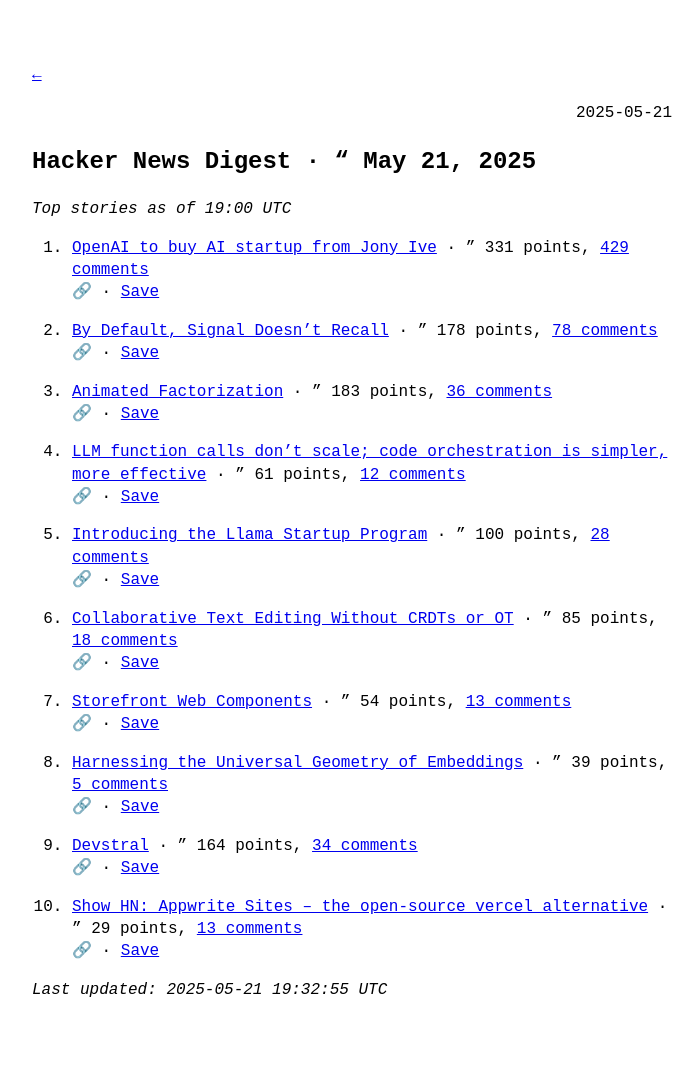
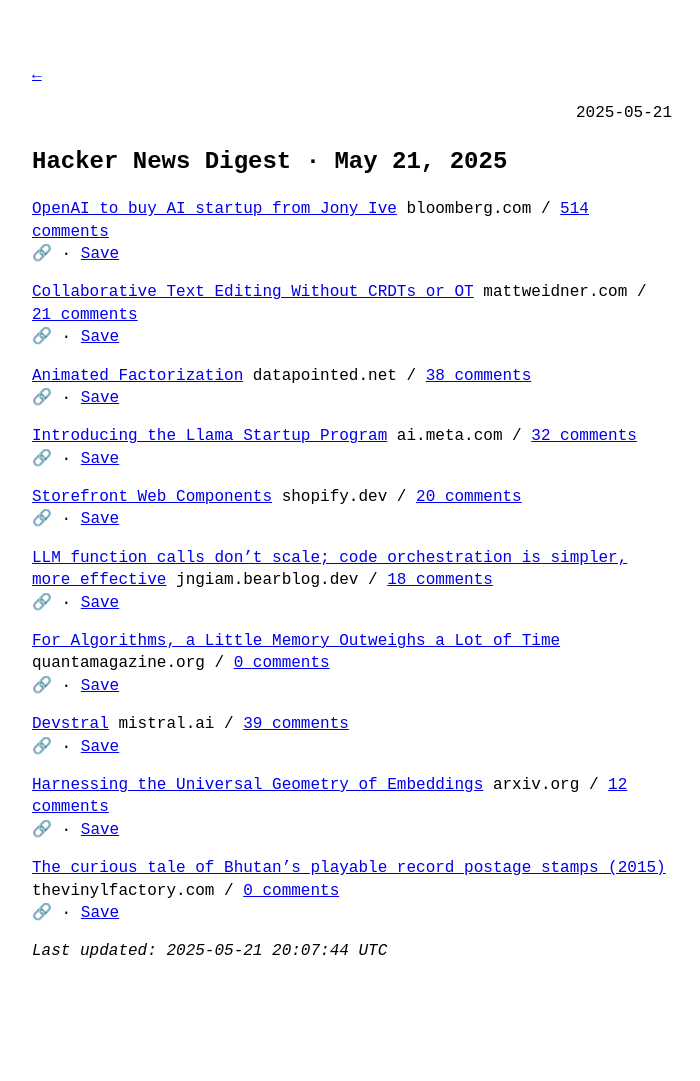
Before and after one commit to syazarilasyraf/hn.syazarilasyraf.com, a Jekyll site: the page built from _posts/2025-05-21-hn.md, in a window 1280 px wide. Shown: the whole page, without its empty margins (288-988 px from the left). Built offline with Jekyll 4.4.1, drawn with Linux system fonts in a browser that asks for light colours; after the commit the page ends 1043 px from its top, so only the background shows below that.

Commit message:
Add daily HN digest for 2025-05-21

```diff
--- a/_posts/2025-05-21-hn.md
+++ b/_posts/2025-05-21-hn.md
@@ -1,40 +1,38 @@
 ---
-title: "Hacker News Digest · “ May 21, 2025"
-date: 2025-05-21T19:00:00Z
+title: "Hacker News Digest · May 21, 2025"
+date: 2025-05-21T20:00:00Z
 layout: post
 ---
 
-*Top stories as of 19:00 UTC*
+[OpenAI to buy AI startup from Jony Ive](https://www.bloomberg.com/news/articles/2025-05-21/openai-to-buy-apple-veteran-jony-ive-s-ai-device-startup-in-6-5-billion-deal)  bloomberg.com / [514 comments](https://news.ycombinator.com/item?id=44053518)
+🔗 · [Save](https://bookmark.syazarilasyraf.com/bookmarks/new?url=https%3A%2F%2Fwww.bloomberg.com%2Fnews%2Farticles%2F2025-05-21%2Fopenai-to-buy-apple-veteran-jony-ive-s-ai-device-startup-in-6-5-billion-deal&title=OpenAI%20to%20buy%20AI%20startup%20from%20Jony%20Ive)
 
-1. [OpenAI to buy AI startup from Jony Ive](https://www.bloomberg.com/news/articles/2025-05-21/openai-to-buy-apple-veteran-jony-ive-s-ai-device-startup-in-6-5-billion-deal) · ” 331 points, [429 comments](https://news.ycombinator.com/item?id=44053518)
-   🔗 · [Save](https://bookmark.syazarilasyraf.com/bookmarks/new?url=https%3A%2F%2Fwww.bloomberg.com%2Fnews%2Farticles%2F2025-05-21%2Fopenai-to-buy-apple-veteran-jony-ive-s-ai-device-startup-in-6-5-billion-deal&title=OpenAI%20to%20buy%20AI%20startup%20from%20Jony%20Ive)
+[Collaborative Text Editing Without CRDTs or OT](https://mattweidner.com/2025/05/21/text-without-crdts.html)  mattweidner.com / [21 comments](https://news.ycombinator.com/item?id=44053560)
+🔗 · [Save](https://bookmark.syazarilasyraf.com/bookmarks/new?url=https%3A%2F%2Fmattweidner.com%2F2025%2F05%2F21%2Ftext-without-crdts.html&title=Collaborative%20Text%20Editing%20Without%20CRDTs%20or%20OT)
 
-2. [By Default, Signal Doesn't Recall](https://signal.org/blog/signal-doesnt-recall/) · ” 178 points, [78 comments](https://news.ycombinator.com/item?id=44053364)
-   🔗 · [Save](https://bookmark.syazarilasyraf.com/bookmarks/new?url=https%3A%2F%2Fsignal.org%2Fblog%2Fsignal-doesnt-recall%2F&title=By%20Default%2C%20Signal%20Doesn%27t%20Recall)
+[Animated Factorization](http://www.datapointed.net/visualizations/math/factorization/animated-diagrams/)  datapointed.net / [38 comments](https://news.ycombinator.com/item?id=44051958)
+🔗 · [Save](https://bookmark.syazarilasyraf.com/bookmarks/new?url=http%3A%2F%2Fwww.datapointed.net%2Fvisualizations%2Fmath%2Ffactorization%2Fanimated-diagrams%2F&title=Animated%20Factorization)
 
-3. [Animated Factorization](http://www.datapointed.net/visualizations/math/factorization/animated-diagrams/) · ” 183 points, [36 comments](https://news.ycombinator.com/item?id=44051958)
-   🔗 · [Save](https://bookmark.syazarilasyraf.com/bookmarks/new?url=http%3A%2F%2Fwww.datapointed.net%2Fvisualizations%2Fmath%2Ffactorization%2Fanimated-diagrams%2F&title=Animated%20Factorization)
+[Introducing the Llama Startup Program](https://ai.meta.com/blog/llama-startup-program/?_fb_noscript=1)  ai.meta.com / [32 comments](https://news.ycombinator.com/item?id=44052984)
+🔗 · [Save](https://bookmark.syazarilasyraf.com/bookmarks/new?url=https%3A%2F%2Fai.meta.com%2Fblog%2Fllama-startup-program%2F%3F_fb_noscript%3D1&title=Introducing%20the%20Llama%20Startup%20Program)
 
-4. [LLM function calls don't scale; code orchestration is simpler, more effective](https://jngiam.bearblog.dev/mcp-large-data/) · ” 61 points, [12 comments](https://news.ycombinator.com/item?id=44053744)
-   🔗 · [Save](https://bookmark.syazarilasyraf.com/bookmarks/new?url=https%3A%2F%2Fjngiam.bearblog.dev%2Fmcp-large-data%2F&title=LLM%20function%20calls%20don%27t%20scale%3B%20code%20orchestration%20is%20simpler%2C%20more%20effective)
+[Storefront Web Components](https://shopify.dev/docs/api/storefront-web-components)  shopify.dev / [20 comments](https://news.ycombinator.com/item?id=44053603)
+🔗 · [Save](https://bookmark.syazarilasyraf.com/bookmarks/new?url=https%3A%2F%2Fshopify.dev%2Fdocs%2Fapi%2Fstorefront-web-components&title=Storefront%20Web%20Components)
 
-5. [Introducing the Llama Startup Program](https://ai.meta.com/blog/llama-startup-program/?_fb_noscript=1) · ” 100 points, [28 comments](https://news.ycombinator.com/item?id=44052984)
-   🔗 · [Save](https://bookmark.syazarilasyraf.com/bookmarks/new?url=https%3A%2F%2Fai.meta.com%2Fblog%2Fllama-startup-program%2F%3F_fb_noscript%3D1&title=Introducing%20the%20Llama%20Startup%20Program)
+[LLM function calls don't scale; code orchestration is simpler, more effective](https://jngiam.bearblog.dev/mcp-large-data/)  jngiam.bearblog.dev / [18 comments](https://news.ycombinator.com/item?id=44053744)
+🔗 · [Save](https://bookmark.syazarilasyraf.com/bookmarks/new?url=https%3A%2F%2Fjngiam.bearblog.dev%2Fmcp-large-data%2F&title=LLM%20function%20calls%20don%27t%20scale%3B%20code%20orchestration%20is%20simpler%2C%20more%20effective)
 
-6. [Collaborative Text Editing Without CRDTs or OT](https://mattweidner.com/2025/05/21/text-without-crdts.html) · ” 85 points, [18 comments](https://news.ycombinator.com/item?id=44053560)
-   🔗 · [Save](https://bookmark.syazarilasyraf.com/bookmarks/new?url=https%3A%2F%2Fmattweidner.com%2F2025%2F05%2F21%2Ftext-without-crdts.html&title=Collaborative%20Text%20Editing%20Without%20CRDTs%20or%20OT)
+[For Algorithms, a Little Memory Outweighs a Lot of Time](https://www.quantamagazine.org/for-algorithms-a-little-memory-outweighs-a-lot-of-time-20250521/)  quantamagazine.org / [0 comments](https://news.ycombinator.com/item?id=44055347)
+🔗 · [Save](https://bookmark.syazarilasyraf.com/bookmarks/new?url=https%3A%2F%2Fwww.quantamagazine.org%2Ffor-algorithms-a-little-memory-outweighs-a-lot-of-time-20250521%2F&title=For%20Algorithms%2C%20a%20Little%20Memory%20Outweighs%20a%20Lot%20of%20Time)
 
-7. [Storefront Web Components](https://shopify.dev/docs/api/storefront-web-components) · ” 54 points, [13 comments](https://news.ycombinator.com/item?id=44053603)
-   🔗 · [Save](https://bookmark.syazarilasyraf.com/bookmarks/new?url=https%3A%2F%2Fshopify.dev%2Fdocs%2Fapi%2Fstorefront-web-components&title=Storefront%20Web%20Components)
+[Devstral](https://mistral.ai/news/devstral)  mistral.ai / [39 comments](https://news.ycombinator.com/item?id=44051733)
+🔗 · [Save](https://bookmark.syazarilasyraf.com/bookmarks/new?url=https%3A%2F%2Fmistral.ai%2Fnews%2Fdevstral&title=Devstral)
 
-8. [Harnessing the Universal Geometry of Embeddings](https://arxiv.org/abs/2505.12540) · ” 39 points, [5 comments](https://news.ycombinator.com/item?id=44054425)
-   🔗 · [Save](https://bookmark.syazarilasyraf.com/bookmarks/new?url=https%3A%2F%2Farxiv.org%2Fabs%2F2505.12540&title=Harnessing%20the%20Universal%20Geometry%20of%20Embeddings)
+[Harnessing the Universal Geometry of Embeddings](https://arxiv.org/abs/2505.12540)  arxiv.org / [12 comments](https://news.ycombinator.com/item?id=44054425)
+🔗 · [Save](https://bookmark.syazarilasyraf.com/bookmarks/new?url=https%3A%2F%2Farxiv.org%2Fabs%2F2505.12540&title=Harnessing%20the%20Universal%20Geometry%20of%20Embeddings)
 
-9. [Devstral](https://mistral.ai/news/devstral) · ” 164 points, [34 comments](https://news.ycombinator.com/item?id=44051733)
-   🔗 · [Save](https://bookmark.syazarilasyraf.com/bookmarks/new?url=https%3A%2F%2Fmistral.ai%2Fnews%2Fdevstral&title=Devstral)
-
-10. [Show HN: Appwrite Sites – the open-source vercel alternative](https://appwrite.io/blog/post/announcing-appwrite-sites) · ” 29 points, [13 comments](https://news.ycombinator.com/item?id=44029057)
-   🔗 · [Save](https://bookmark.syazarilasyraf.com/bookmarks/new?url=https%3A%2F%2Fappwrite.io%2Fblog%2Fpost%2Fannouncing-appwrite-sites&title=Show%20HN%3A%20Appwrite%20Sites%20%E2%80%93%20the%20open-source%20vercel%20alternative)
+[The curious tale of Bhutan's playable record postage stamps (2015)](https://thevinylfactory.com/features/the-curious-tale-of-bhutans-playable-record-postage-stamps/)  thevinylfactory.com / [0 comments](https://news.ycombinator.com/item?id=44054775)
+🔗 · [Save](https://bookmark.syazarilasyraf.com/bookmarks/new?url=https%3A%2F%2Fthevinylfactory.com%2Ffeatures%2Fthe-curious-tale-of-bhutans-playable-record-postage-stamps%2F&title=The%20curious%20tale%20of%20Bhutan%27s%20playable%20record%20postage%20stamps%20%282015%29)
 
 
-_Last updated: 2025-05-21 19:32:55 UTC_
+_Last updated: 2025-05-21 20:07:44 UTC_
```
